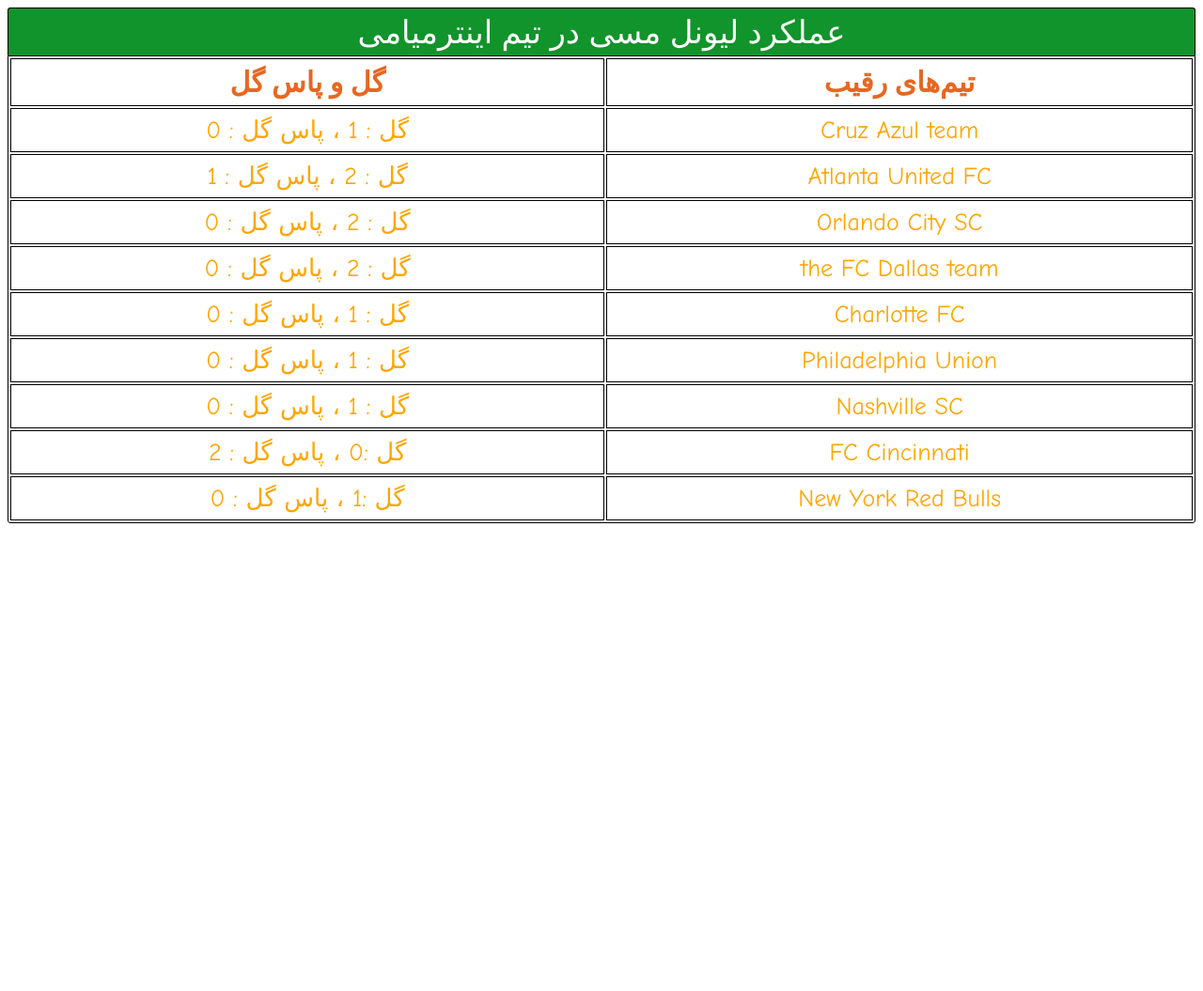
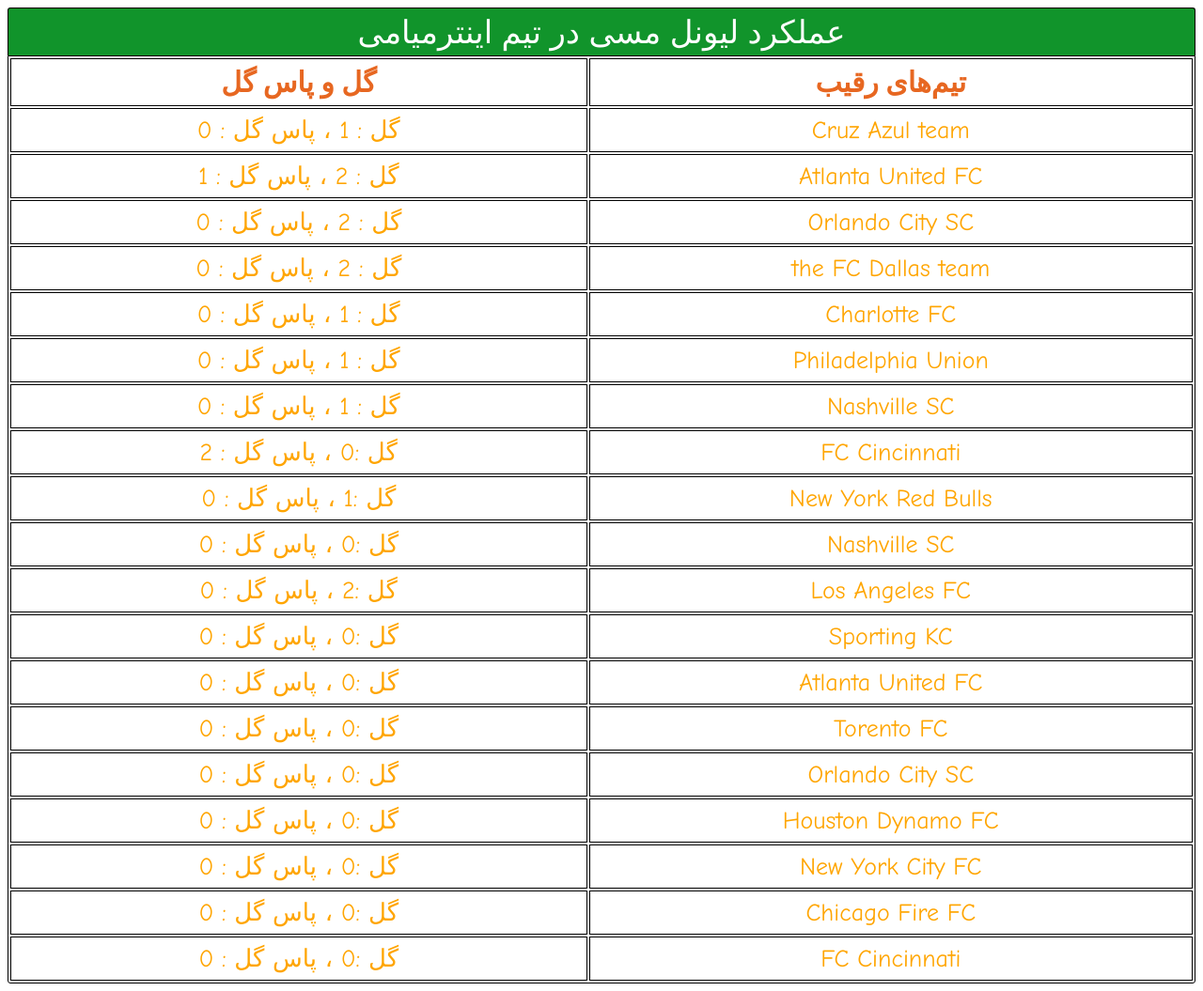
Before and after one commit to sadra1388-droid/nesw-football-mi, a plain HTML site: page index.html in a window 1280 px wide. Shown: the whole page at 94% size. Before the commit the page ends 800 px from the top, so only its background shows below. Drawn offline with Linux system fonts and the light colour scheme.

Commit message:
Update index.html

```diff
--- a/index.html
+++ b/index.html
@@ -57,6 +57,46 @@
             <td>گل :1 ، پاس گل : 0</td>
             <td>New York Red Bulls</td>
         </tr>
+        <tr>
+            <td>گل :0 ، پاس گل : 0</td>
+            <td>Nashville SC</td>
+        </tr>
+        <tr>
+            <td>گل :2 ، پاس گل : 0</td>
+            <td>Los Angeles FC</td>
+        </tr>
+        <tr>
+            <td>گل :0 ، پاس گل : 0</td>
+            <td>Sporting KC</td>
+        </tr>
+        <tr>
+            <td>گل :0 ، پاس گل : 0</td>
+            <td>Atlanta United FC</td>
+        </tr>
+        <tr>
+            <td>گل :0 ، پاس گل : 0</td>
+            <td>Torento FC</td>
+        </tr>
+        <tr>
+            <td>گل :0 ، پاس گل : 0</td>
+            <td>Orlando City SC</td>
+        </tr>
+        <tr>
+            <td>گل :0 ، پاس گل : 0</td>
+            <td>Houston Dynamo FC</td>
+        </tr>
+        <tr>
+            <td>گل :0 ، پاس گل : 0</td>
+            <td>New York City FC</td>
+        </tr>
+        <tr>
+            <td>گل :0 ، پاس گل : 0</td>
+            <td>Chicago Fire FC</td>
+        </tr>
+        <tr>
+            <td>گل :0 ، پاس گل : 0</td>
+            <td>FC Cincinnati</td>
+        </tr>
         </table>
 
 </body>
```
